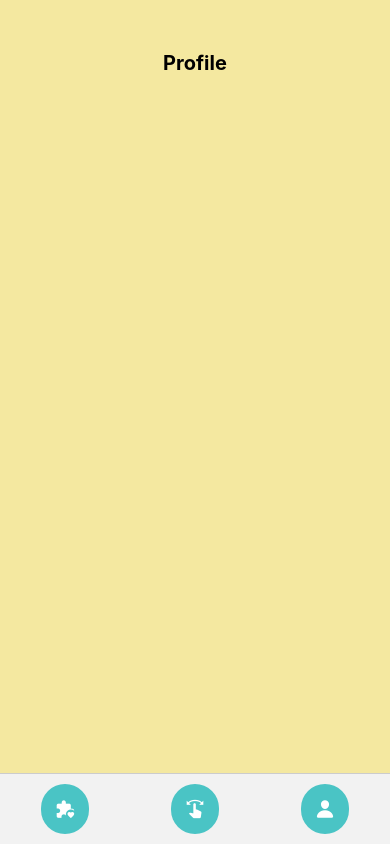
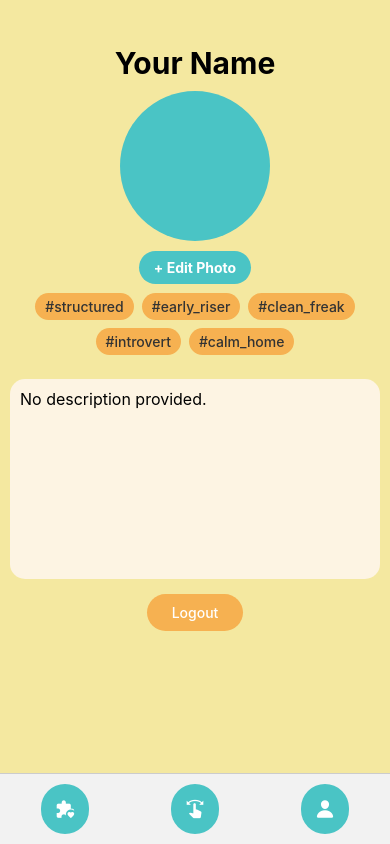
Before and after one commit to Techgirl2/BananaBunks, a React Native app: screen /Profile in a window 390 px wide. Built offline with nearby package versions, Linux system fonts and the light colour scheme.

Commit message:
updates home screens

```diff
--- a/src/screens/MatchesScreen.tsx
+++ b/src/screens/MatchesScreen.tsx
@@ -31,7 +31,7 @@ const styles = StyleSheet.create({
     paddingBottom: 100, // Add bottom padding to avoid being hidden under the navbar
   },
   title: {
-    fontSize: 20,
+    fontSize: 30,
     fontWeight: 'bold',
     marginTop: 35,
     marginBottom: 15,
--- a/src/screens/ProfileScreen.tsx
+++ b/src/screens/ProfileScreen.tsx
@@ -1,35 +1,174 @@
 import React from 'react';
-import { View, Text, StyleSheet } from 'react-native';
-import Navbar from '../components/Navbar'; // Make sure path is correct
+import { View, Text, StyleSheet, TouchableOpacity, TextInput } from 'react-native';
+import { useNavigation } from '@react-navigation/native';
+import { useProfile } from '../context/ProfileContext';
+import Navbar from '../components/Navbar';
 
 export default function ProfileScreen() {
+  const navigation = useNavigation();
+  const { profile } = useProfile();
+
+  const getPreferenceTags = () => {
+    const tags: string[] = [];
+
+    const prefs = profile.preferences;
+
+    if (prefs.scheduleRegularity <= 33) tags.push('#structured');
+    if (prefs.scheduleRegularity >= 66) tags.push('#flexible');
+
+    if (prefs.sleepSchedule <= 33) tags.push('#early_riser');
+    if (prefs.sleepSchedule >= 66) tags.push('#night_owl');
+
+    if (prefs.cleanliness <= 33) tags.push('#clean_freak');
+    if (prefs.cleanliness >= 66) tags.push('#messy_nessy');
+
+    if (prefs.socialLevel <= 33) tags.push('#introvert');
+    if (prefs.socialLevel >= 66) tags.push('#extrovert');
+
+    if (prefs.noiseLevel <= 33) tags.push('#calm_home');
+    if (prefs.noiseLevel >= 66) tags.push('#lively_home');
+
+    // Rules
+    if (profile.rules.noPets) tags.push('#no_pets');
+    if (profile.rules.noRoommates) tags.push('#no_roommates');
+    if (profile.rules.noOvernightGuests) tags.push('#no_overnight_guests');
+
+    return tags;
+  };
+
   return (
-    <View style={styles.container}>
+    <View style={styles.main}>
       <View style={styles.content}>
-        <Text style={styles.title}>Profile</Text>
-        {/* Add your other content here */}
+        <Text style={styles.title}>{profile.fullName || 'Your Name'}</Text>
+
+        <View style={styles.profilePicPlaceholder} />
+
+        <TouchableOpacity style={styles.uploadButton}>
+          <Text style={styles.uploadButtonText}>+ Edit Photo</Text>
+        </TouchableOpacity>
+
+        <Text style={styles.emojis}>
+          {profile.personalityTraits?.map((trait) => {
+            const emojiMap: Record<string, string> = {
+              artistic: '🎨',
+              outdoorsy: '🌲',
+              bookworm: '📖',
+              gymRat: '💪',
+              gamer: '🎮',
+              musical: '🎵',
+            };
+            return emojiMap[trait] || '';
+          }).join(' ')}
+        </Text>
+
+        <View style={styles.tagsContainer}>
+          {getPreferenceTags().map((tag) => (
+            <View key={tag} style={styles.tag}>
+              <Text style={styles.tagText}>{tag}</Text>
+            </View>
+          ))}
         </View>
 
+        <TextInput
+          style={styles.textBox}
+          value={profile.description}
+          placeholder="No description provided."
+          editable={false}
+          multiline
+        />
+        <View style={styles.logoutContainer}>
+            <TouchableOpacity style={styles.logout} onPress={() => navigation.navigate('Login' as never)}>
+                <Text style={styles.logoutText}>Logout</Text>
+            </TouchableOpacity>
+        </View>
+
+      </View>
       <Navbar />
     </View>
   );
 }
 
 const styles = StyleSheet.create({
-  container: {
+    main: {
       flex: 1,
-    justifyContent: 'space-between',
       backgroundColor: '#F4E8A0',
     },
     content: {
       flex: 1,
-    padding: 16,
+      padding: 10,
     },
     title: {
+      fontSize: 30,
+      fontWeight: 'bold',
+      textAlign: 'center',
+      marginBottom: 10,
+      marginTop: 35,
+    },
+    profilePicPlaceholder: {
+      width: 150,
+      height: 150,
+      borderRadius: 75,
+      backgroundColor: '#4AC4C5',
+      alignSelf: 'center',
+      marginBottom: 10,
+    },
+    uploadButton: {
+      alignSelf: 'center',
+      backgroundColor: '#4AC4C5',
+      paddingVertical: 8,
+      paddingHorizontal: 15,
+      borderRadius: 20,
+    },
+    uploadButtonText: {
+      color: 'white',
+      fontWeight: 'bold',
+    },
+    emojis: {
       fontSize: 20,
-    fontWeight: 'bold',
-    marginTop: 35,
-    marginBottom: 30,
       textAlign: 'center',
+      marginBottom: 5,
+    },
+    tagsContainer: {
+      flexDirection: 'row',
+      flexWrap: 'wrap',
+      justifyContent: 'center',
+      marginBottom: 20,
+    },
+    tag: {
+      backgroundColor: '#F6B151',
+      borderRadius: 20,
+      paddingVertical: 5,
+      paddingHorizontal: 10,
+      margin: 4,
+    },
+    tagText: {
+      color: '#333',
+      fontWeight: '500',
+    },
+    textBox: {
+      backgroundColor: '#FDF4E3',
+      borderRadius: 15,
+      padding: 10,
+      fontSize: 16,
+      height: 200,
+      textAlignVertical: 'top',
+      marginBottom: 15,
+    },
+    logoutContainer: {
+        alignItems: 'center',
+    },
+
+    logout: {
+        backgroundColor: '#F6B151',
+        borderRadius: 20,
+        paddingVertical: 10,
+        paddingHorizontal: 25,
+        alignSelf: 'center',
+      },
+    logoutText: {
+        color: 'white',
+        fontWeight: '500',
+        textAlign: 'center',
+
     },
 });
--- a/src/screens/SwipesScreen.tsx
+++ b/src/screens/SwipesScreen.tsx
@@ -30,7 +30,7 @@ const styles = StyleSheet.create({
     padding: 16,
   },
   title: {
-    fontSize: 20,
+    fontSize: 30,
     fontWeight: 'bold',
     marginTop: 35,
     marginBottom: 30,
```
Lines whose indentation alone changed are shown as unchanged.
